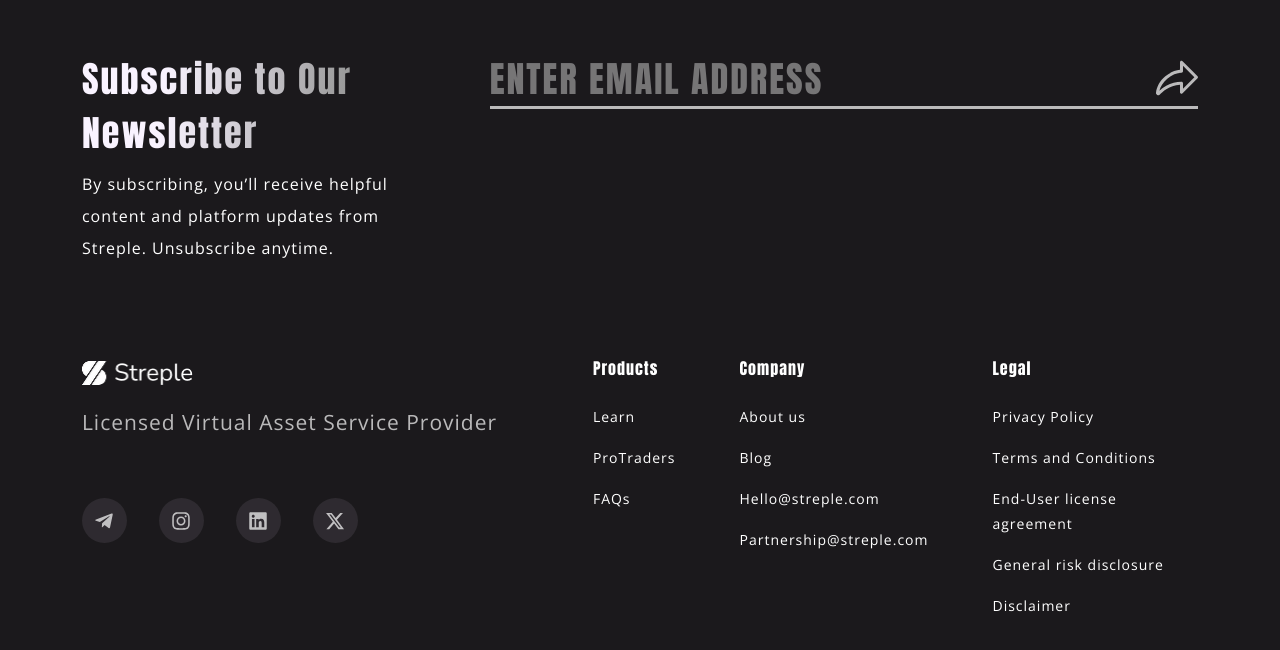
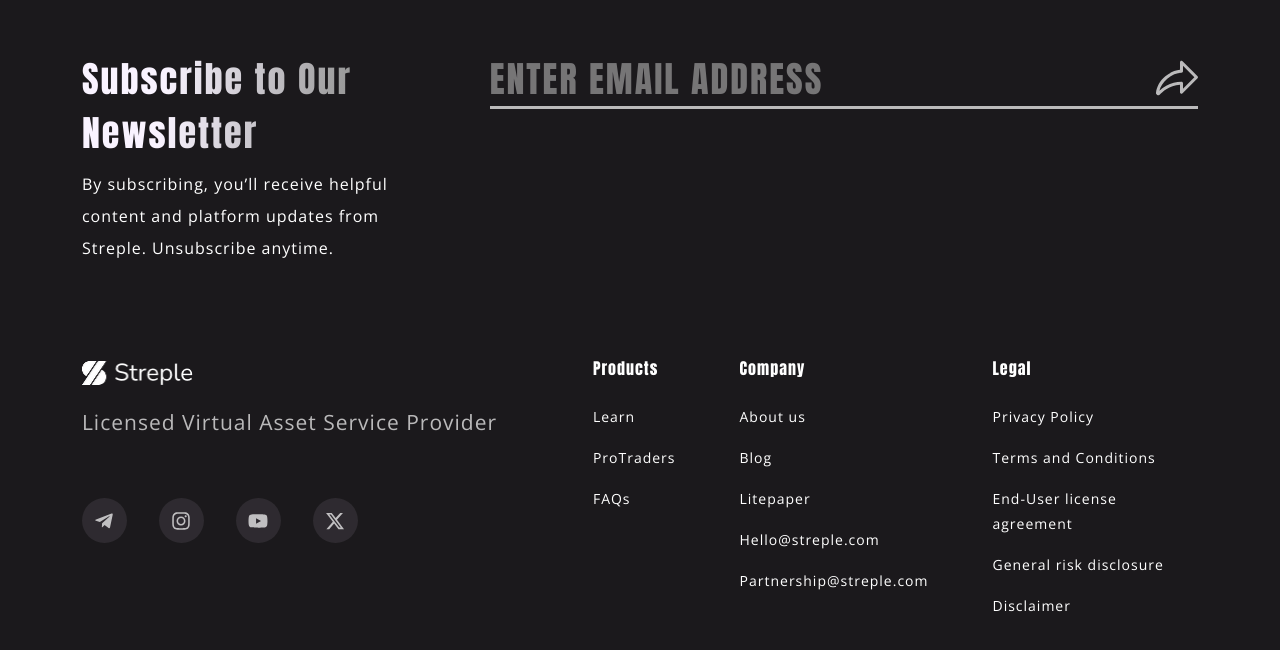
Before and after one commit to streple-labs/streple-website, a Next.js app: page / in a window 1280 px wide. Shown: the part 5770-6420 px from the top of the page. Built offline with nearby package versions, Linux system fonts and the light colour scheme.

Commit message:
litepaper and youtube link
Added YouTube Channel Link

Added Litepaper

```diff
--- a/components/footer/Footer.tsx
+++ b/components/footer/Footer.tsx
@@ -1,7 +1,7 @@
 import { anton } from "@/app/fonts";
 import Image from "next/image";
 import Link from "next/link";
-import { FaInstagram, FaLinkedin, FaTelegramPlane } from "react-icons/fa";
+import { FaInstagram, FaTelegramPlane, FaYoutube } from "react-icons/fa";
 import { FaXTwitter } from "react-icons/fa6";
 
 export default function Footer() {
@@ -19,7 +19,7 @@ export default function Footer() {
 
             <p className="font-normal text-sm tracking-[1px] leading-8 xl:text-base ">
               By subscribing, you’ll receive helpful
-              <br/>content and platform updates from Streple. Unsubscribe anytime.
+              <br />content and platform updates from Streple. Unsubscribe anytime.
             </p>
           </div>
 
@@ -86,12 +86,12 @@ export default function Footer() {
                 <FaInstagram size={20} className="text-white/70" />
               </a>
               <a
-                href="https://www.linkedin.com/company/enet-innovation/"
+                href="http://www.youtube.com/@StrepleFinance"
                 target="_blank"
                 rel="noopener noreferrer"
                 className="size-[45px] bg-[#5A555C4D] rounded-full flex items-center justify-center"
               >
-                <FaLinkedin size={20} className="text-white/70" />
+                <FaYoutube size={20} className="text-white/70" />
               </a>
               <a
                 href="https://x.com/streplenetwork"
@@ -146,6 +146,12 @@ export default function Footer() {
                 className="text-sm leading-[25px] tracking-[1px]"
               >
                 Blog
+              </Link>
+              <Link
+                href={"/Streple_Litepaper.pdf"}
+                className="text-sm leading-[25px] tracking-[1px]"
+              >
+                Litepaper
               </Link>
               <a
                 href="mailto:hello@streple.com"
```
Also changed, not shown: 1 other file (tests, documents, lock files or other folders).
